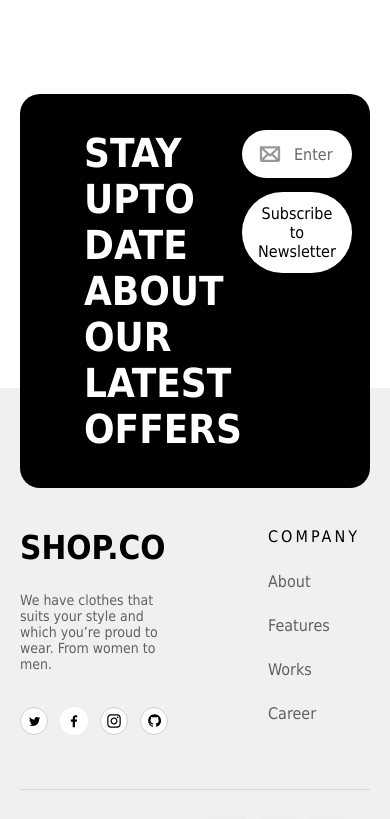
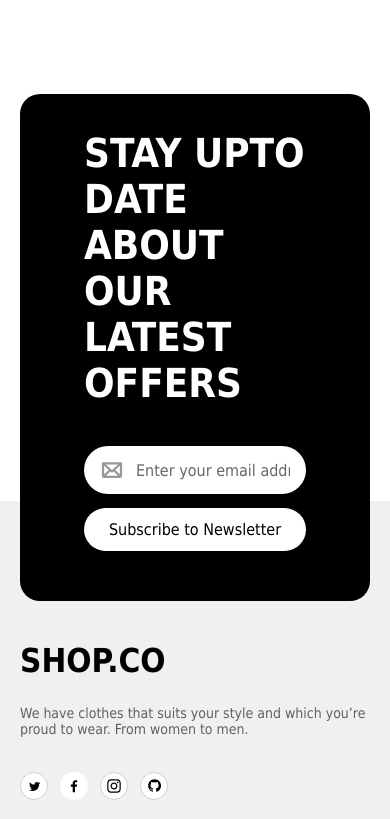
Before and after one commit to asrorovuz/ecomerse_shopping, a React (Vite) app: page / in a window 390 px wide. Shown: the part 3200-4019 px from the top of the page. Built offline with nearby package versions, Linux system fonts and the light colour scheme; no server answers.

Commit message:
finished homepage media

```diff
--- a/src/components/app/App.tsx
+++ b/src/components/app/App.tsx
@@ -4,13 +4,15 @@ import Layout from "../layout/Layout";
 import HomePage from "../../pages/home/HomePage";
 import NotFound from "../404/NotFound";
 import Auth from "../../pages/auth/Auth";
-import { useDispatch } from "react-redux";
+import { useDispatch, useSelector } from "react-redux";
 import AuthService from "../../service/authService";
 import { userFailur, userSuccess } from "../../slice/authSlice";
 import { useEffect } from "react";
 
 const App = () => {
   const dispatch = useDispatch()
+
+  const auth = useSelector((state: any) => state.auth)
 
   const getUser = async() => {
     try {
@@ -23,7 +25,7 @@ const App = () => {
 
   useEffect(() => {
     getUser()
-  }, [])
+  }, [auth.data])
 
   return (
     <Routes>
--- a/src/styles/components/_footer.scss
+++ b/src/styles/components/_footer.scss
@@ -137,3 +137,50 @@
     }
   }
 }
+
+@media only screen and (max-width: 960px){
+  .footer-contact{
+    flex-direction: column;
+    row-gap: 40px;
+
+    form{
+      width: 100%;
+      display: grid;
+      grid-template-columns: repeat(2, 1fr);
+      column-gap: 20px;
+    }
+  }
+
+  .footer-main{
+    .footer-top{
+      display: grid;
+      grid-template-columns: repeat(2, 1fr);
+      row-gap: 40px;
+    }
+  }
+}
+
+@media only screen and (max-width: 700px){
+  .footer-contact{
+
+    form{
+      width: 100%;
+      display: grid;
+      grid-template-columns: repeat(1, 1fr);
+      column-gap: 20px;
+    }
+  }
+
+  .footer-main{
+    .footer-top{
+      display: grid;
+      grid-template-columns: repeat(1, 1fr);
+      row-gap: 40px;
+    }
+
+    .footer-bottom{
+      flex-direction: column;
+      row-gap: 40px;
+    }
+  }
+}
```
